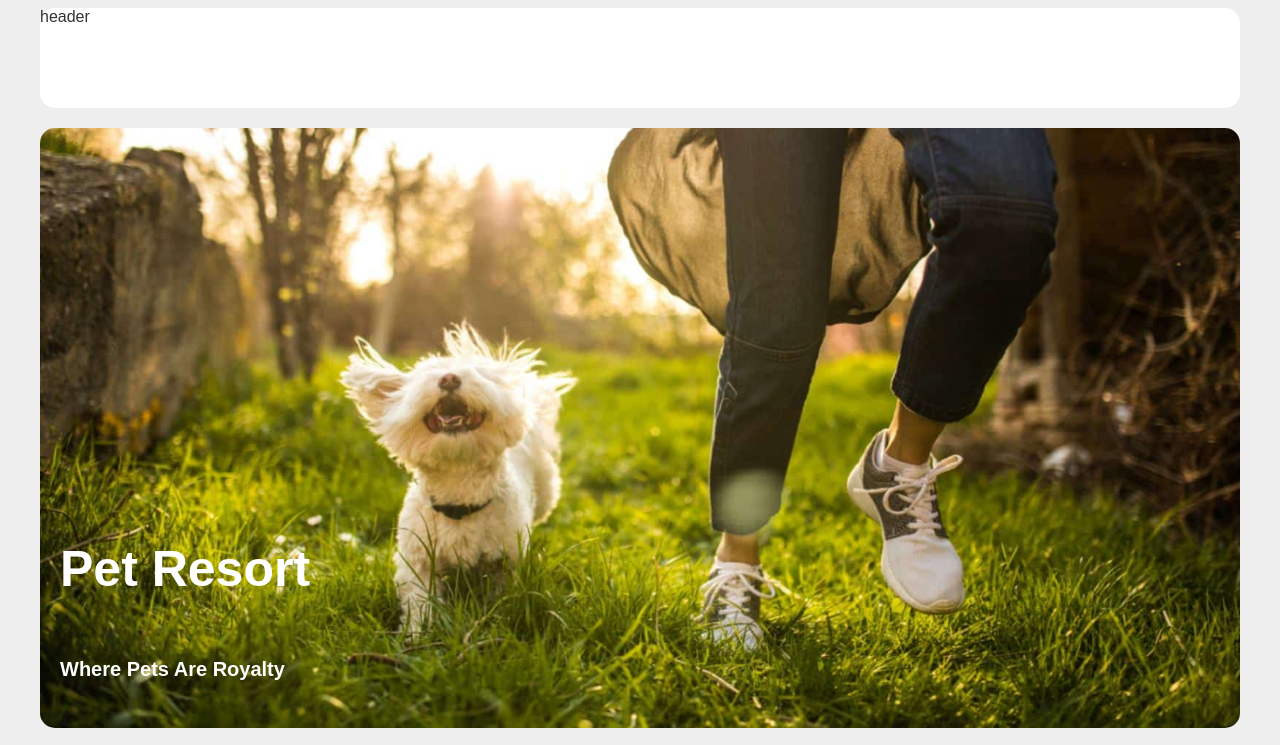
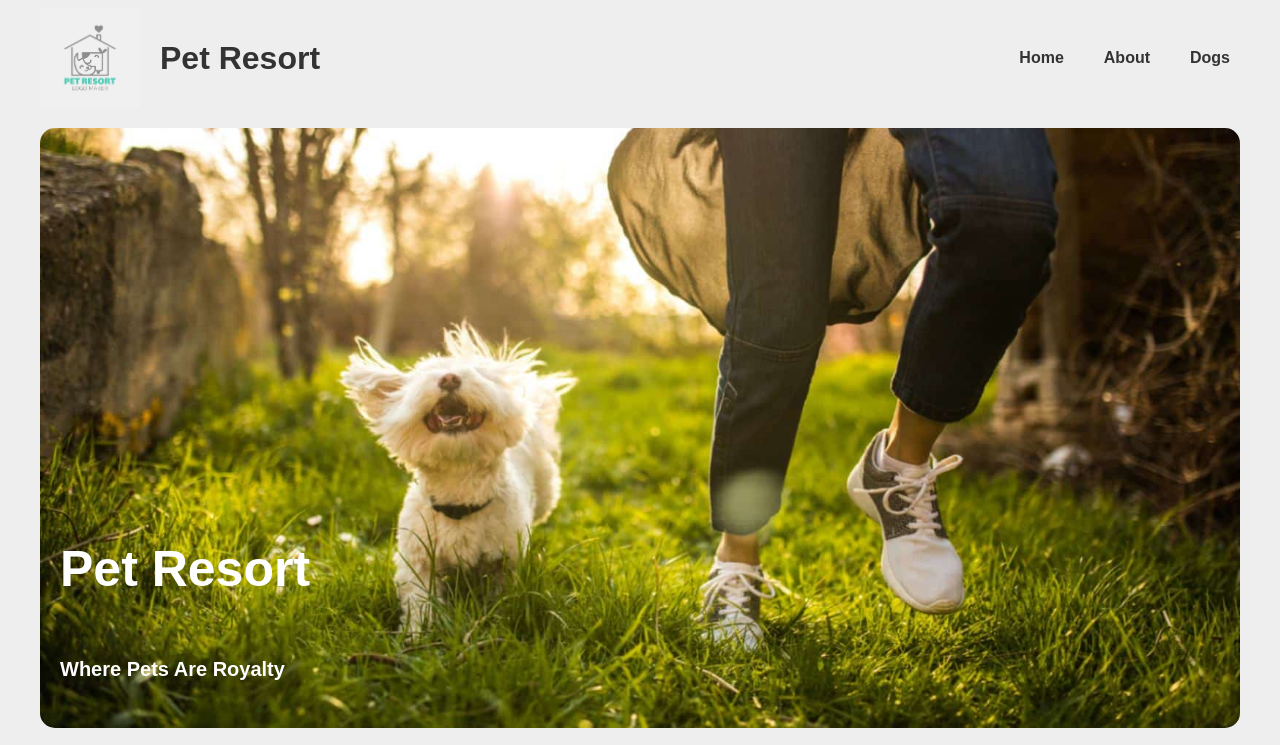
Before and after one commit to webb1-master/resort, a plain HTML site: page index.html in a window 1280 px wide. Shown: the top 745 px of the page. Drawn offline with Linux system fonts and the light colour scheme.

Commit message:
nav flex

```diff
--- a/index.html
+++ b/index.html
@@ -7,7 +7,19 @@
   </head>
   <body>
     <div id="container">
-      <div id="header">header</div>
+      <div id="header">
+        <div class="logo">
+          <img src="images/pet-resort-logo.jpeg" alt="Logo" />
+          <h1>Pet Resort</h1>
+        </div>
+        <div class="nav">
+          <ul>
+            <li><a href="">Home</a></li>
+            <li><a href="">About</a></li>
+            <li><a href="">Dogs</a></li>
+          </ul>
+        </div>
+      </div>
       <div id="main">
         <h1>Pet Resort</h1>
         <h4>Where Pets Are Royalty</h4>
--- a/style.css
+++ b/style.css
@@ -15,16 +15,44 @@ body {
     display: grid;
     grid-template-columns: 1fr 1fr 1fr 1fr;
     grid-template-rows: 100px 600px 300px 400px;
+    /* grid-template-rows: 1fr 600px 300px 400px; */
     gap: 20px;
 }
 #container div {
     border-radius: 15px;
-    background-color: white;
 }
 
 #header {
-    background-color: aqua;
     grid-column: 1/5;
+    display: flex;
+    justify-content: space-between;
+
+}
+#header .logo {
+    display: flex;
+    gap: 20px;
+    align-items: center;
+}
+#header img {
+    height: 100%;
+}
+.nav {
+    height: 100%;
+    display: flex;
+    align-items: center;
+}
+.nav ul {
+    list-style: none;
+    padding: 0px;
+    display: flex;
+    gap: 20px;
+}
+.nav a {
+    display: block;
+    padding: 10px;
+    color: #333;
+    font-weight: bold;
+    text-decoration: none;
 }
 #main {
     background-image: url("images/happiest-dog.jpeg");
```
